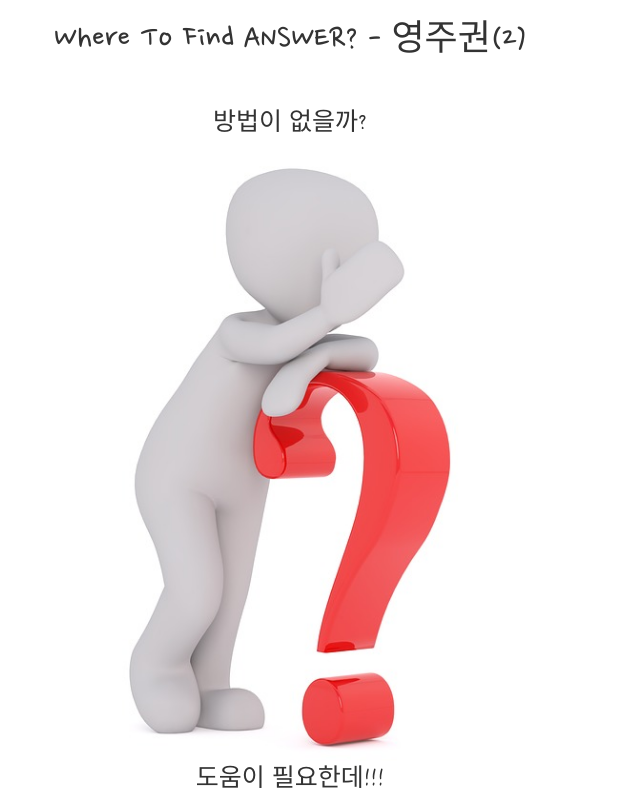
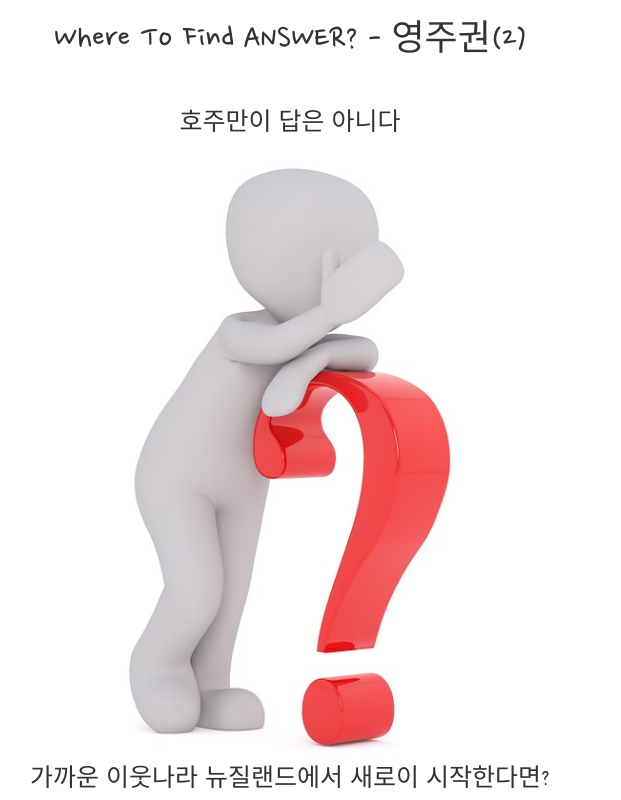
Before and after one commit to woodpeck12/ghpagest, a plain HTML site: page sub/second.html in a window 1280 px wide. Shown: the top 800 px of the page, 350-971 px from the left. Drawn offline with nearby package versions, Linux system fonts and the light colour scheme.

Commit message:
Update second.html

```diff
--- a/sub/second.html
+++ b/sub/second.html
@@ -24,7 +24,7 @@
 
     </div>
     <div class="col-md-6">
-      <p>방법이 없을까?</p>
+      <p>호주만이 답은 아니다  </p>
       <img src="../images/question.jpg" class="img-responsive margin" style="width:100%" alt="STUCK">
     </div>
     <div class="col-md-3">
@@ -38,7 +38,7 @@
 
     </div>
     <div class="col-md-6">
-      <p>도움이 필요한데!!!</p>
+      <p>가까운 이웃나라 뉴질랜드에서 새로이 시작한다면? </p>
       <img src="../images/help.jpg" class="img-responsive margin" alt="Image">
     </div>
     <div class="col-md-3">
```
